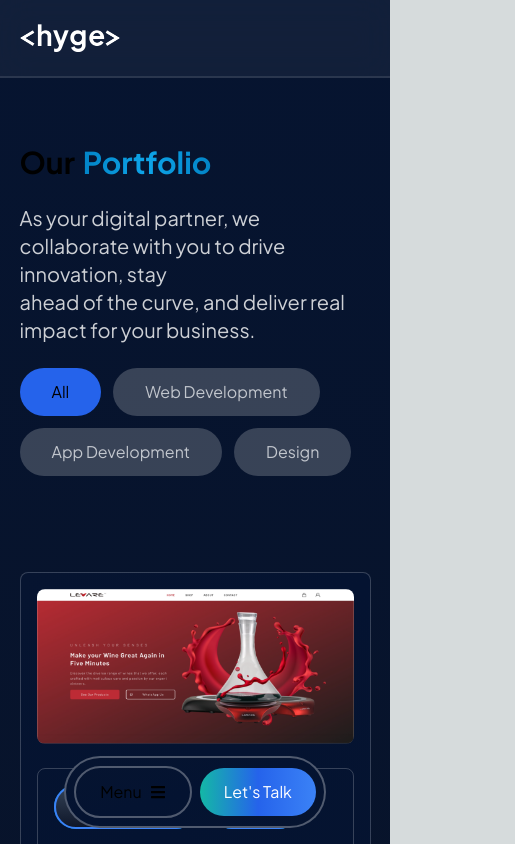
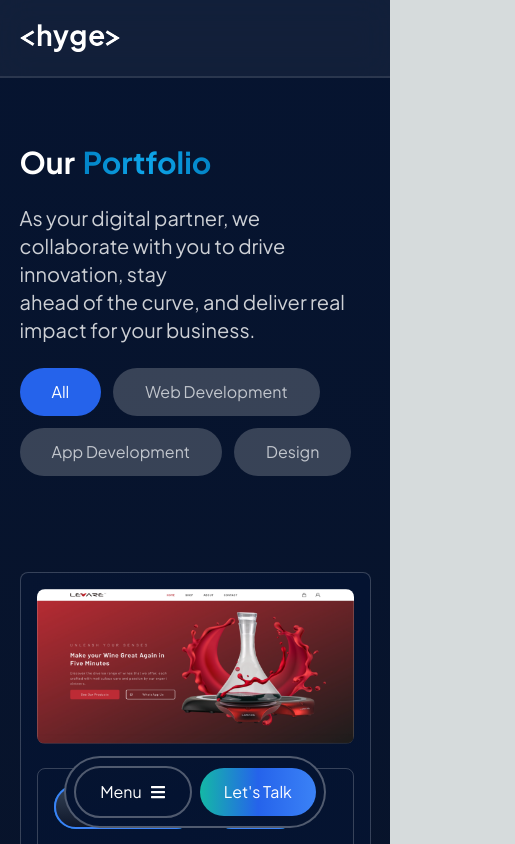
Before and after one commit to marcellinojg/hyge-frontend-test, a Next.js app: page /portfolios in a window 390 px wide. Shown: the top 844 px of the page, 515 px wide, since content can reach past the window. Built offline with nearby package versions, Linux system fonts and the light colour scheme.

Commit message:
bug: text color went black in mobile

```diff
--- a/src/app/layout.tsx
+++ b/src/app/layout.tsx
@@ -21,7 +21,7 @@ export default function RootLayout({
 }>) {
   return (
     <html lang="en">
-      <body className={`${plus_jakarta_sans.className} bg-gradient-to-b from-[#061430] to-[#101111]`}>
+      <body className={`${plus_jakarta_sans.className} bg-gradient-to-b from-[#061430] to-[#101111] text-white`}>
         <header className="relative overflow-hidden">
           {/* white shade */}
           <div className="absolute w-screen mx-auto top-1/2 left-0 lg:flex hidden gap-[10vw] justify-center items-start -z-30">
```
